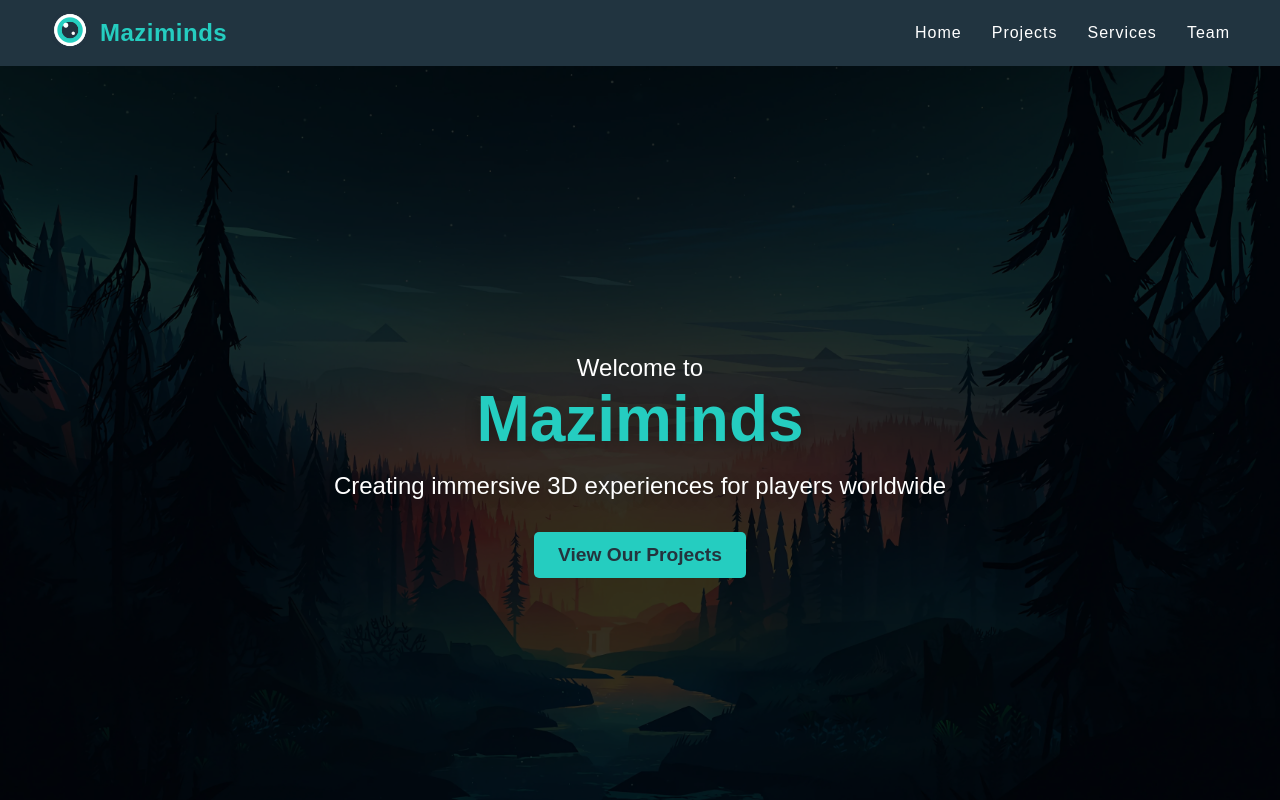
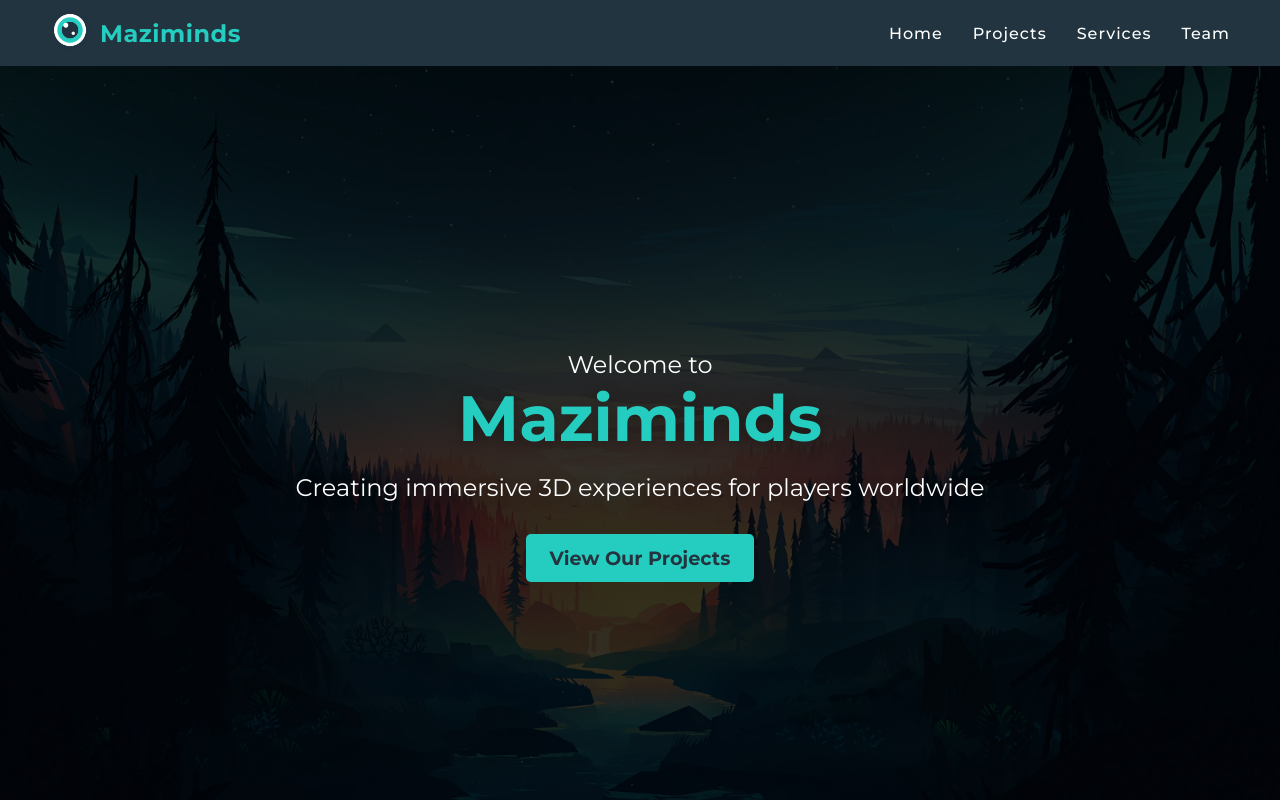
Before and after one commit to Serraphim-01/maziminds, a React (Vite) app: page / in a window 1280 px wide. Shown: the top 800 px of the page. Built offline with nearby package versions, Linux system fonts and the light colour scheme.

Commit message:
Ready for deployment

```diff
--- a/src/index.css
+++ b/src/index.css
@@ -1,8 +1,9 @@
+@import url("https://fonts.googleapis.com/css2?family=Montserrat:wght@100..900&display=swap");
+
 @tailwind base;
 @tailwind components;
 @tailwind utilities;
 
-@import url("https://fonts.googleapis.com/css2?family=Montserrat:wght@100..900&display=swap");
 
 :root {
   --cyan: #25CDC0;
```
